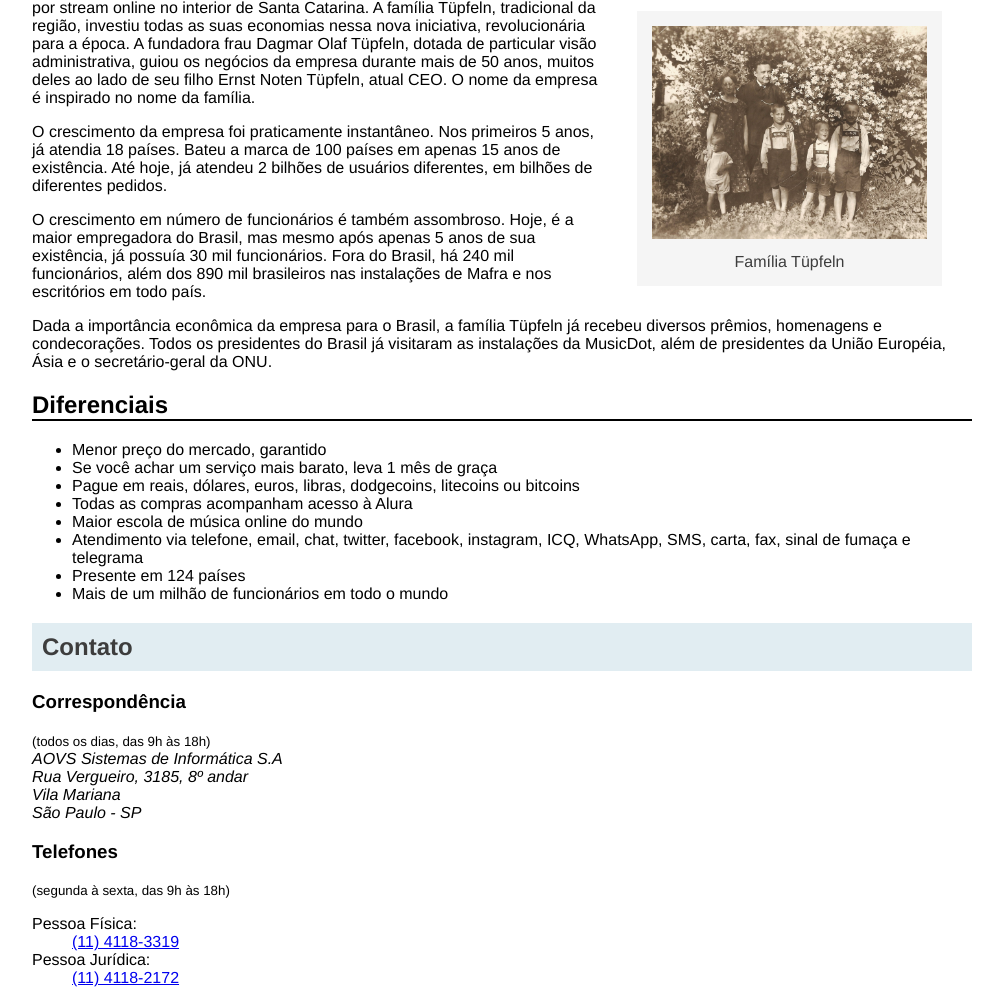
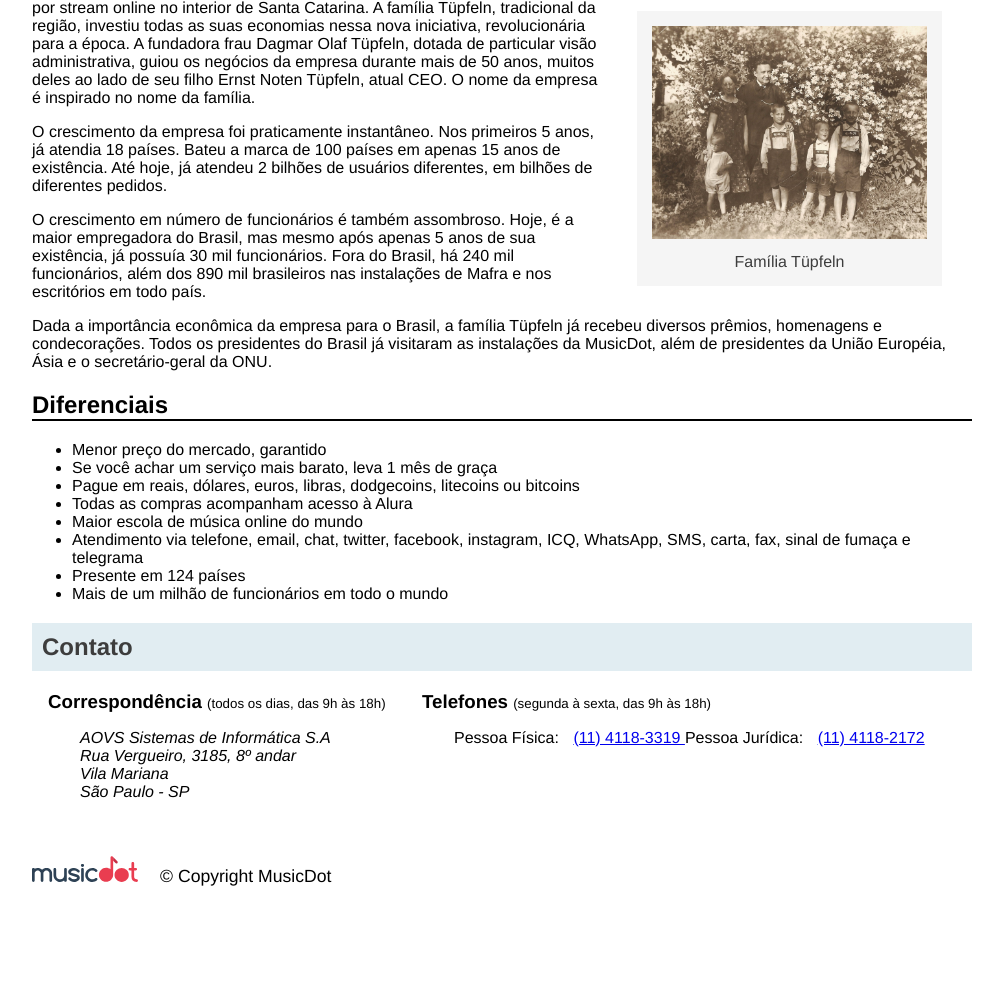
Before and after one commit to Daianasoaresday/projeto-musicdot, a plain HTML site: page sobre.html in a window 1280 px wide. Shown: the part 832-1835 px from the top of the page, without its empty margins (138-1141 px from the left). After the commit the page ends 1750 px from the top, so only its background shows below. Drawn offline with Linux system fonts and the light colour scheme.

Commit message:
Estilização em blocos e medidas relativas
Foram criadas classes usando estilizações em blocos e também se utilizou medidas relativas.

```diff
--- a/css/sobre.css
+++ b/css/sobre.css
@@ -40,3 +40,46 @@ figure img {
 figcaption {
     margin-top: 10px;
 }
+
+
+.subtitulo__contato{
+    display: inline;
+}
+
+.contato__info{
+    margin: 16px 0 24px;
+    padding-left: 32px;
+}
+
+.contato__info-titulo,
+.contato__info-descricao{
+    display: inline;
+}
+
+.contato__info-descricao{
+    margin-left: 10px;
+}
+
+.contato__secao{
+    display: inline-block;
+    vertical-align: top;
+    margin-left: 16px;
+}
+
+.contato__secao--telefone{
+    margin-left: 32px;
+}
+
+.rodape{
+    padding: 1.75em 0;
+    font-size: 1.1rem;
+}
+
+.rodape__logo{
+    width: 6em;
+}
+
+.rodape__copyright{
+    display: inline;
+    margin-left: 1em;
+}
--- a/sobre.html
+++ b/sobre.html
@@ -85,10 +85,11 @@
 
     <h2 class="titulo"> Contato </h2>
 
-    <h3> Correspondência </h3>
+    <div class="contato__secao">
+        <h3 class="subtitulo__contato"> Correspondência </h3>
         <small> (todos os dias, das 9h às 18h) </small>
 
-    <address>
+        <address class="contato__info">
             AOVS Sistemas de Informática S.A
             <br>
             Rua Vergueiro, 3185, 8º andar
@@ -97,17 +98,25 @@
             <br>
             São Paulo - SP
         </address>
+    </div>
 
-    <h3> Telefones </h3>
+    <div class="contato__secao contato__secao--telefone">
+        <h3 class="subtitulo__contato"> Telefones </h3>
         <small> (segunda à sexta, das 9h às 18h) </small>
 
-    <dl>
-        <dt> Pessoa Física: </dt>
-        <dd> <a href="tel://114118-3319"> (11) 4118-3319 </a> </dd>
+        <dl class="contato__info">
+            <dt class="contato__info-titulo"> Pessoa Física: </dt>
+            <dd class="contato__info-descricao"> <a href="tel://114118-3319"> (11) 4118-3319 </a> </dd>
 
-        <dt> Pessoa Jurídica: </dt>
-        <dd> <a href="tel://114118-2172"> (11) 4118-2172 </a> </dd>
+            <dt class="contato__info-titulo"> Pessoa Jurídica: </dt>
+            <dd class="contato__info-descricao"> <a href="tel://114118-2172"> (11) 4118-2172 </a> </dd>
         </dl>
+    </div>
+
+    <footer class="rodape">
+        <img src="img/logo.svg" alt="Musicdot" class="rodape__logo">
+        <p class="rodape__copyright">&copy; Copyright MusicDot</p>
+    </footer>
 
 </body>
 
```
Lines whose indentation alone changed are shown as unchanged.
